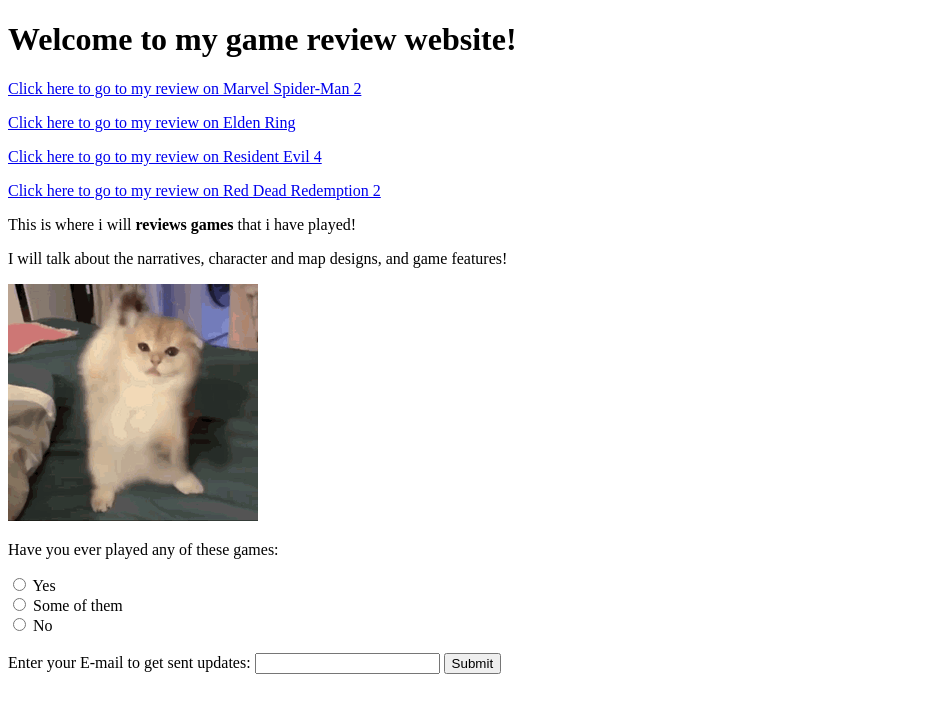
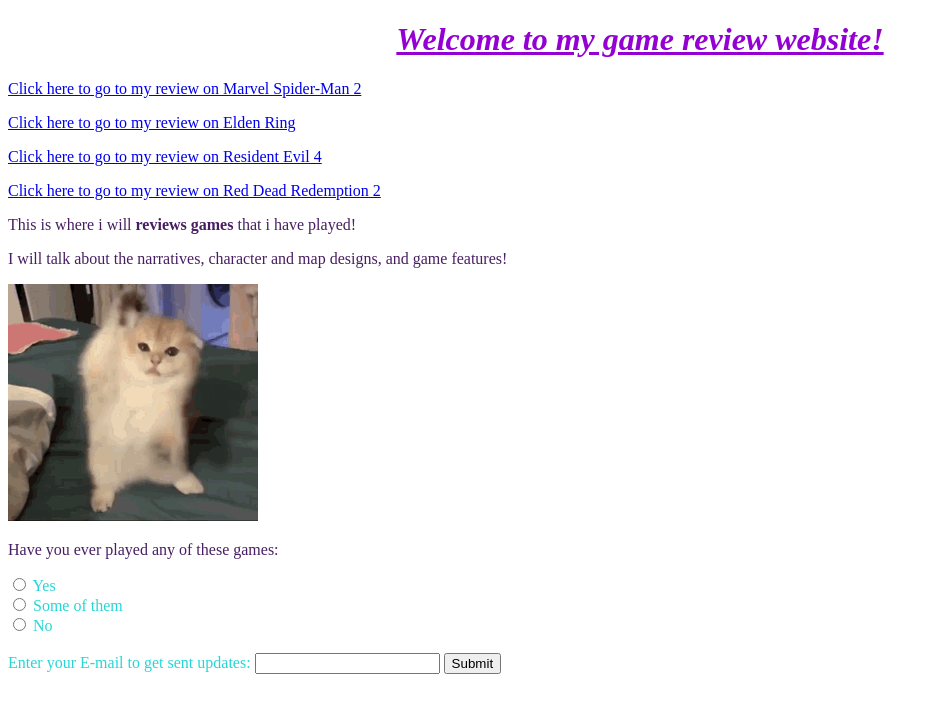
Before and after one commit to Kanji2082/Website, a plain HTML site: page index.html in a window 1280 px wide. Shown: the whole page, without its empty margins (0-939 px from the left). Drawn offline with Linux system fonts and the light colour scheme.

Commit message:
added styles and colours to my website

```diff
--- a/index.html
+++ b/index.html
@@ -4,6 +4,7 @@
         <meta charset="UTF-8" />
         <title>Finn's Game Review Website</title>
         <link rel="icon" type="image/png" href="images/Ivysaur.png"/>
+        <link rel="stylesheet" href="style.css" />
     </head>
     <body>
         <h1>Welcome to my game review website!</h1>
--- /dev/null
+++ b/style.css
@@ -0,0 +1,19 @@
+body{
+    color:#26d6d6
+}
+
+h1{
+    color:darkviolet;
+    text-align:center;
+    text-decoration:underline;
+    font-weight:bold;
+    font-style:italic;
+}
+
+p{
+    color:#481e62
+}
+
+li{
+    color:crimson
+}
```
